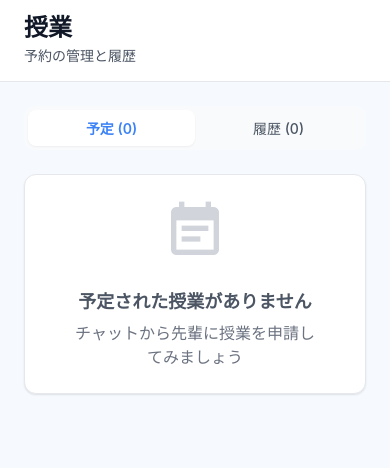
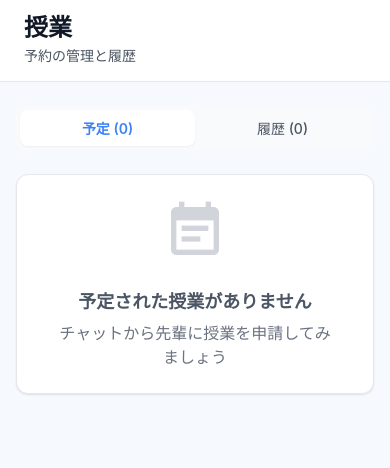
Before and after one commit to takuma2005/tutor-matching-app, a React Native app: screen /Lesson in a window 390 px wide. Shown: the top 468 px of the page. Built offline with nearby package versions, Linux system fonts and the light colour scheme; what react-native-calendars would draw is missing.

Commit message:
style(lesson): align horizontal spacing with Search screen (spacing.md for tabs/list/empty)

```diff
--- a/src/screens/LessonScreen.tsx
+++ b/src/screens/LessonScreen.tsx
@@ -433,7 +433,9 @@ const styles = StyleSheet.create({
   tabContainer: {
     flexDirection: 'row',
     backgroundColor: colors.gray50,
-    margin: spacing.lg,
+    marginHorizontal: spacing.md,
+    marginTop: spacing.lg,
+    marginBottom: spacing.lg,
     borderRadius: borderRadius.lg,
     padding: spacing.xs,
   },
@@ -461,7 +463,7 @@ const styles = StyleSheet.create({
     fontWeight: typography.fontWeights.semibold,
   },
   listContent: {
-    padding: spacing.lg,
+    padding: spacing.md,
     paddingTop: 0,
   },
   lessonCard: {
@@ -594,6 +596,6 @@ const styles = StyleSheet.create({
     color: colors.gray500,
     textAlign: 'center',
     lineHeight: 24,
-    paddingHorizontal: spacing.lg,
+    paddingHorizontal: spacing.md,
   },
 });
```
